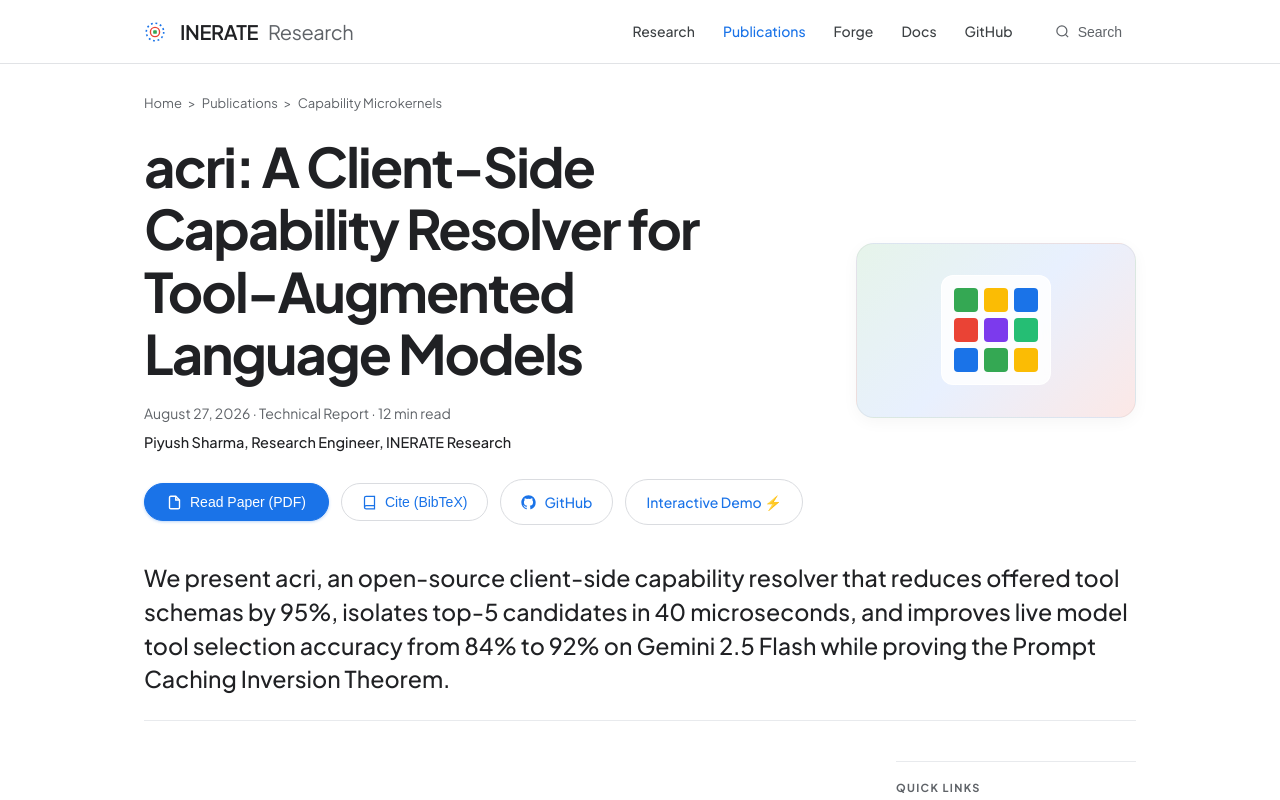
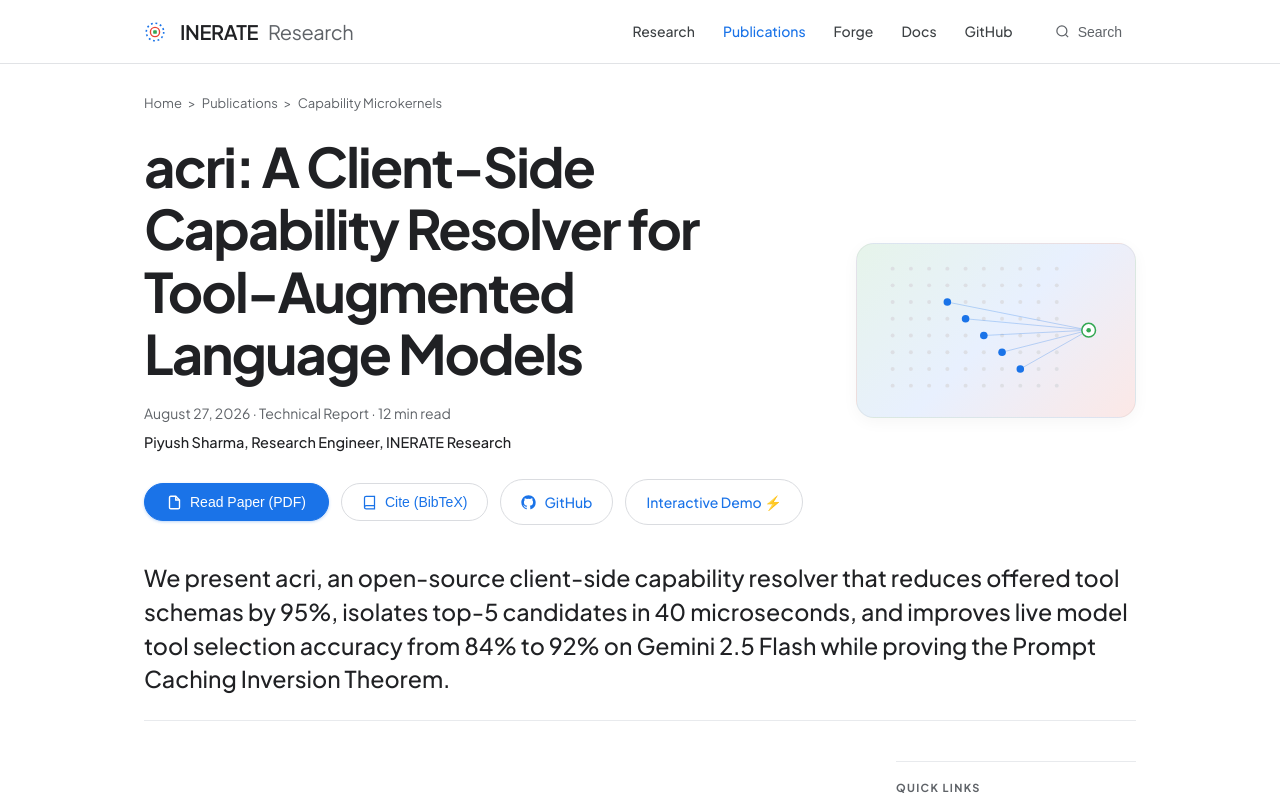
Before and after one commit to INERATE/research-site, a Next.js app: page /acri in a window 1280 px wide. Shown: the top 800 px of the page. Built offline with nearby package versions, Linux system fonts and the light colour scheme.

Commit message:
fix: correct fabricated citation, mismatched recall@k chart, and latency figure; replace generic hero icon with the actual resolve-once mechanism

```diff
--- /dev/null
+++ b/app/(papers)/acri/hero-dots.ts
@@ -0,0 +1,11 @@
+// Hero SVG data: a grid of registered tools narrowing to the 5 acri resolves.
+// Plain data, split out so page.tsx stays a component, not a dot-position table.
+const COLS = 10;
+const ROWS = 8;
+const HIT_INDEXES = new Set([23, 34, 45, 56, 67]); // a diagonal band -- arbitrary, just visually spread
+
+export const HERO_DOTS = Array.from({ length: COLS * ROWS }, (_, i) => ({
+  x: 14 + (i % COLS) * 24,
+  y: 14 + Math.floor(i / COLS) * 22,
+  hit: HIT_INDEXES.has(i),
+}));
--- a/app/(papers)/acri/page.tsx
+++ b/app/(papers)/acri/page.tsx
@@ -6,6 +6,7 @@ import { Header } from '@/app/components/header';
 import { Footer } from '@/app/components/footer';
 import { PdfViewerModal } from '@/app/components/pdf-viewer-modal';
 import { BibtexModal } from '@/app/components/bibtex-modal';
+import { HERO_DOTS } from './hero-dots';
 
 export default function AcriPaperPage() {
   const [isPdfOpen, setIsPdfOpen] = useState(false);
@@ -129,19 +130,22 @@ export default function AcriPaperPage() {
             </div>
           </div>
 
-          {/* PASTEL HERO GRAPHIC CARD */}
+          {/* HERO GRAPHIC: the actual mechanism, not a generic icon --
+              100 registered tools (grey) narrowing to the 5 acri resolves (blue),
+              same story as Figure 1 below, told before the reader gets there */}
           <div className="g-hero-card">
-            <div className="g-hero-grid-preview">
-              <div className="dot" style={{ background: '#34A853' }} />
-              <div className="dot" style={{ background: '#FBBC04' }} />
-              <div className="dot" style={{ background: '#1A73E8' }} />
-              <div className="dot" style={{ background: '#EA4335' }} />
-              <div className="dot" style={{ background: '#7C3AED' }} />
-              <div className="dot" style={{ background: '#25BE74' }} />
-              <div className="dot" style={{ background: '#1A73E8' }} />
-              <div className="dot" style={{ background: '#34A853' }} />
-              <div className="dot" style={{ background: '#FBBC04' }} />
-            </div>
+            <svg viewBox="0 0 300 190" width="82%" style={{ overflow: 'visible' }}>
+              {HERO_DOTS.map((d, i) => (
+                <circle key={i} cx={d.x} cy={d.y} r={d.hit ? 5 : 2.6}
+                  fill={d.hit ? '#1A73E8' : '#DADCE0'} opacity={d.hit ? 1 : 0.85} />
+              ))}
+              {HERO_DOTS.filter(d => d.hit).map((d, i) => (
+                <line key={i} x1={d.x} y1={d.y} x2="272" y2="95"
+                  stroke="#1A73E8" strokeWidth="1" strokeOpacity="0.35" />
+              ))}
+              <circle cx="272" cy="95" r="9" fill="#FFFFFF" stroke="#34A853" strokeWidth="2" />
+              <circle cx="272" cy="95" r="3" fill="#34A853" />
+            </svg>
           </div>
         </section>
 
```
